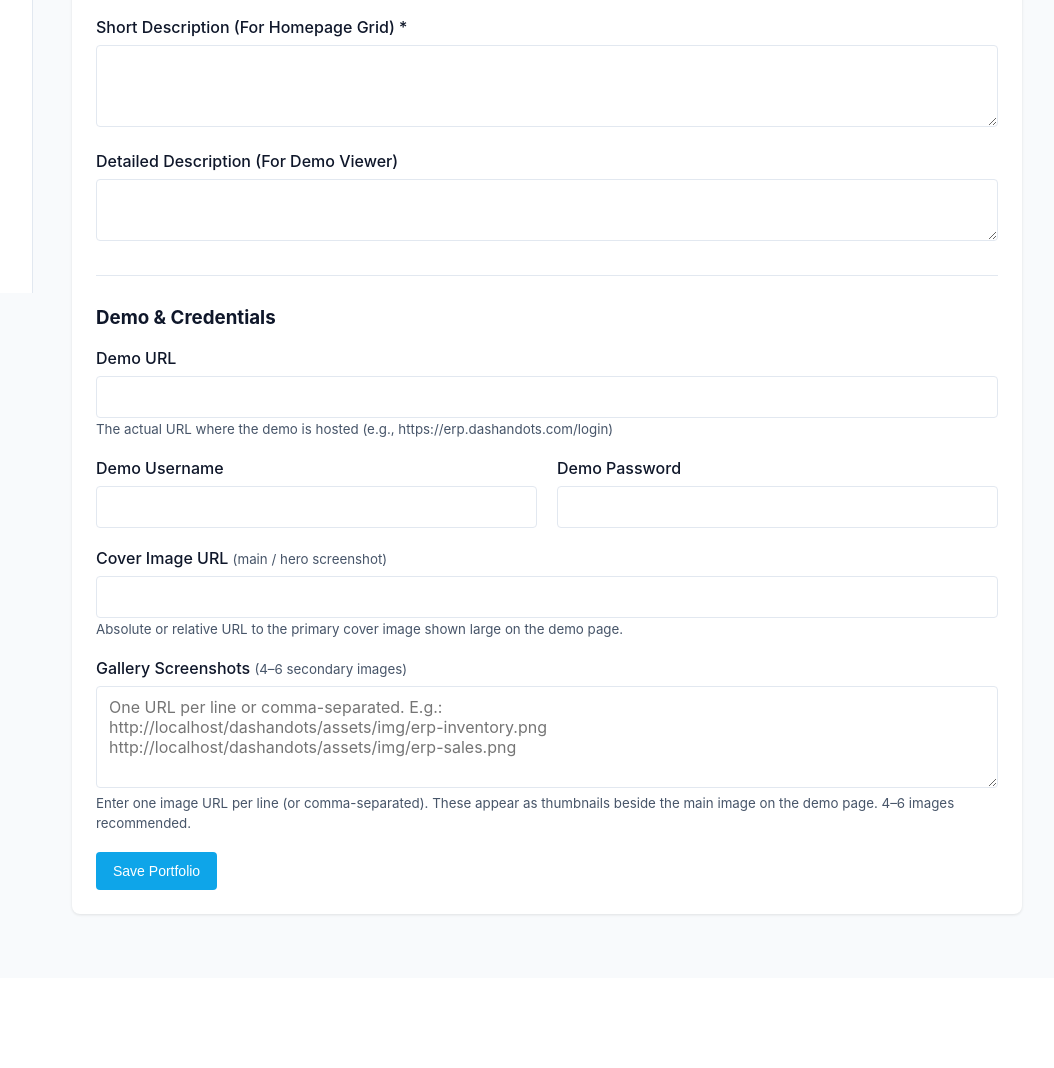
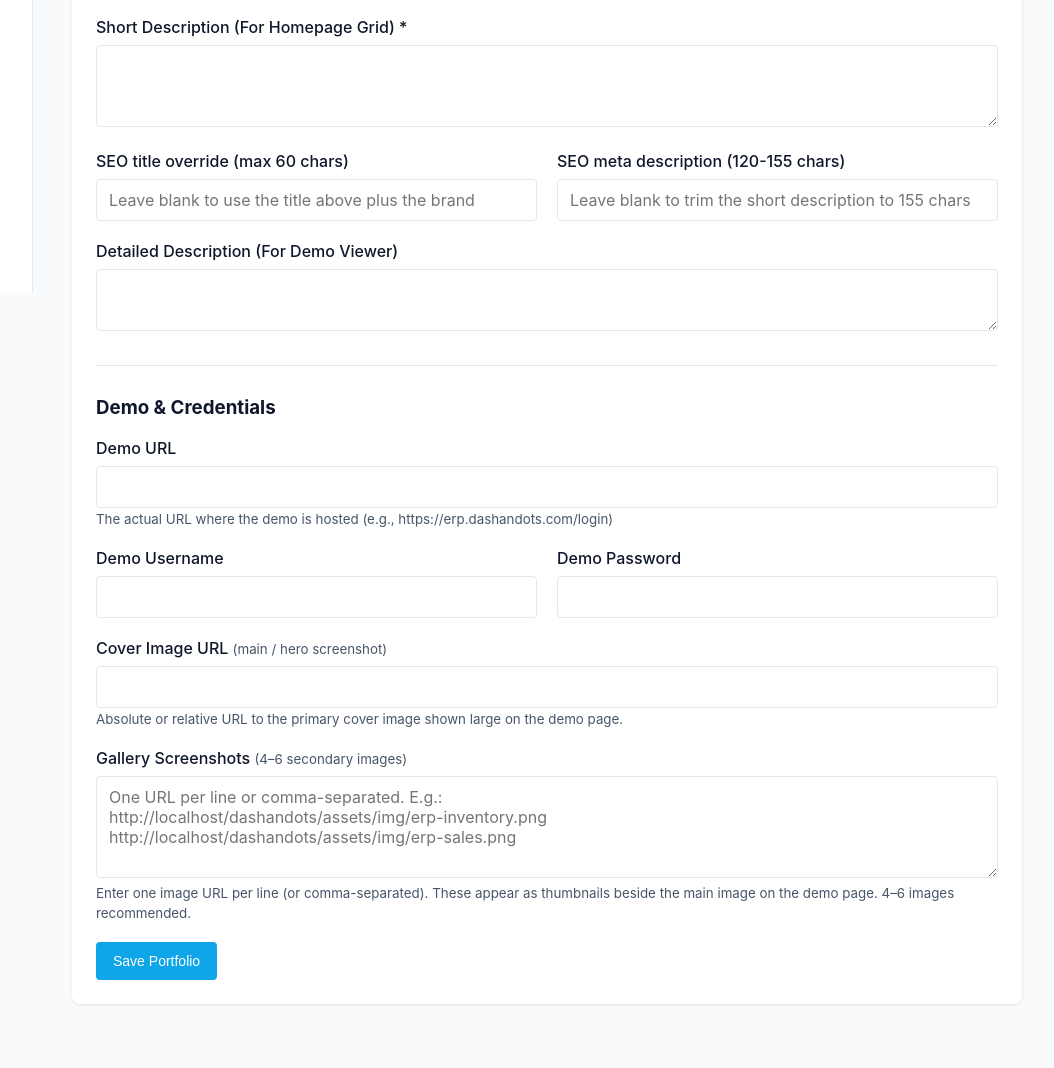
Before and after one commit to sumit245/dnd-p, a PHP site: page /dashandots/admin/portfolio-form.php in a window 1280 px wide. Shown: the part 507-1575 px from the top of the page, without its empty margins (218-1272 px from the left). Before the commit the page ends 1423 px from the top, so only its background shows below. Run offline with PHP 8.4, Linux system fonts and the light colour scheme; a user stored in the database is signed in; some libraries are stand-ins or nearby versions.

Commit message:
fix: SERP-length titles and descriptions, drop unverified stats, heading fixes
Metadata was overrunning what search results display. Titles are now all 60
characters or under and descriptions 120-155, across the six service pages,
/portfolio, the homepage, the config og:title (was 97) and both static blog
posts. Trims cut trailing qualifier clauses, not keywords.

Demo pages get per-row overrides: new nullable meta_title / meta_description
columns on portfolios (migration in scripts/, plus database.sql and two admin
fields), resolving as meta_* -> includes/demo-seo.php -> generated. The
generated fallback trims short_description to 155 chars on a word boundary and
only appends the brand when the result still fits 60, which is what fixes the
13 over-length descriptions and the 74-101 char titles without anyone having to
fill the new fields in. That takes every demo page inside both limits.

demo/erp.php, demo/tms.php and demo/hms.php predated view.php and carried their
own copy of the SEO setup, so they missed the overrides, the breadcrumb and the
SoftwareApplication schema. They are now thin wrappers around view.php.

The About section's "450+ projects / 150+ clients / 5+ years" is deleted: it
was never substantiated. In its place, four terms we can show in writing (NDA
before engagement, you own the IP, AMC and 24/7 support, 48-hour response),
built from .about-cards/.about-card, which were already styled and unused, so
no CSS changed and no asset rebuild is needed.

Also: the contact heading no longer promises a free estimate while the button
says "Talk to Our Team"; blog cards are h2 instead of h3 (h1 -> h3 skipped a
level), with a compound selector so style.css's legacy `.blog-card h2` rule
cannot change the spacing; and /404's only heading is no longer the decorative
glyph at opacity .15.

Co-Authored-By: Claude Opus 5 <noreply@anthropic.com>

```diff
--- a/admin/portfolio-form.php
+++ b/admin/portfolio-form.php
@@ -15,6 +15,8 @@ $portfolio = [
     'badge' => '',
     'sort_order' => 100,
     'short_description' => '',
+    'meta_title' => '',
+    'meta_description' => '',
     'client_name' => '',
     'client_url' => '',
     'tile_color' => '',
@@ -53,6 +55,8 @@ if ($_SERVER['REQUEST_METHOD'] === 'POST') {
         'client_url' => filter_var(trim($_POST['client_url'] ?? ''), FILTER_VALIDATE_URL) ?: null,
         'tile_color' => preg_match('/^#[0-9A-Fa-f]{6}$/', trim($_POST['tile_color'] ?? '')) ? strtoupper(trim($_POST['tile_color'])) : null,
         'short_description' => $_POST['short_description'] ?? '',
+        'meta_title' => trim($_POST['meta_title'] ?? ''),
+        'meta_description' => trim($_POST['meta_description'] ?? ''),
         'detailed_description' => $_POST['detailed_description'] ?? '',
         'demo_url' => $_POST['demo_url'] ?? '',
         'username' => $_POST['username'] ?? '',
@@ -63,19 +67,23 @@ if ($_SERVER['REQUEST_METHOD'] === 'POST') {
 
     try {
         if ($isEdit) {
-            $stmt = $pdo->prepare('UPDATE portfolios SET title=?, slug=?, category=?, industry=?, badge=?, sort_order=?, client_name=?, client_url=?, tile_color=?, short_description=?, detailed_description=?, demo_url=?, username=?, password=?, image_path=?, gallery_images=? WHERE id=?');
+            $stmt = $pdo->prepare('UPDATE portfolios SET title=?, slug=?, category=?, industry=?, badge=?, sort_order=?, client_name=?, client_url=?, tile_color=?, short_description=?, meta_title=?, meta_description=?, detailed_description=?, demo_url=?, username=?, password=?, image_path=?, gallery_images=? WHERE id=?');
             $stmt->execute([
                 $portfolio['title'], $portfolio['slug'], $portfolio['category'], $portfolio['industry'], $portfolio['badge'], $portfolio['sort_order'],
                 $portfolio['client_name'], $portfolio['client_url'], $portfolio['tile_color'], $portfolio['short_description'],
+                $portfolio['meta_title'] !== '' ? $portfolio['meta_title'] : null,
+                $portfolio['meta_description'] !== '' ? $portfolio['meta_description'] : null,
                 $portfolio['detailed_description'], $portfolio['demo_url'], $portfolio['username'],
                 $portfolio['password'], $portfolio['image_path'], $portfolio['gallery_images'], $id
             ]);
             $message = '<div class="alert alert-success">Portfolio updated successfully.</div>';
         } else {
-            $stmt = $pdo->prepare('INSERT INTO portfolios (title, slug, category, industry, badge, sort_order, client_name, client_url, tile_color, short_description, detailed_description, demo_url, username, password, image_path, gallery_images) VALUES (?, ?, ?, ?, ?, ?, ?, ?, ?, ?, ?, ?, ?, ?, ?, ?)');
+            $stmt = $pdo->prepare('INSERT INTO portfolios (title, slug, category, industry, badge, sort_order, client_name, client_url, tile_color, short_description, meta_title, meta_description, detailed_description, demo_url, username, password, image_path, gallery_images) VALUES (?, ?, ?, ?, ?, ?, ?, ?, ?, ?, ?, ?, ?, ?, ?, ?, ?, ?)');
             $stmt->execute([
                 $portfolio['title'], $portfolio['slug'], $portfolio['category'], $portfolio['industry'], $portfolio['badge'], $portfolio['sort_order'],
                 $portfolio['client_name'], $portfolio['client_url'], $portfolio['tile_color'], $portfolio['short_description'],
+                $portfolio['meta_title'] !== '' ? $portfolio['meta_title'] : null,
+                $portfolio['meta_description'] !== '' ? $portfolio['meta_description'] : null,
                 $portfolio['detailed_description'], $portfolio['demo_url'], $portfolio['username'],
                 $portfolio['password'], $portfolio['image_path'], $portfolio['gallery_images']
             ]);
@@ -162,6 +170,22 @@ if ($_SERVER['REQUEST_METHOD'] === 'POST') {
         <div class="form-group">
             <label for="short_description">Short Description (For Homepage Grid) *</label>
             <textarea id="short_description" name="short_description" class="form-control" rows="3" required><?php echo htmlspecialchars($portfolio['short_description']); ?></textarea>
+
+        </div>
+
+        <div style="display: grid; grid-template-columns: 1fr 1fr; gap: 20px;">
+            <div class="form-group">
+                <label for="meta_title">SEO title override (max 60 chars)</label>
+                <input type="text" id="meta_title" name="meta_title" class="form-control" maxlength="70"
+                    value="<?php echo htmlspecialchars($portfolio['meta_title'] ?? ''); ?>"
+                    placeholder="Leave blank to use the title above plus the brand">
+            </div>
+            <div class="form-group">
+                <label for="meta_description">SEO meta description (120-155 chars)</label>
+                <input type="text" id="meta_description" name="meta_description" class="form-control" maxlength="170"
+                    value="<?php echo htmlspecialchars($portfolio['meta_description'] ?? ''); ?>"
+                    placeholder="Leave blank to trim the short description to 155 chars">
+            </div>
         </div>
 
         <div class="form-group">
--- a/includes/config.php
+++ b/includes/config.php
@@ -56,7 +56,8 @@ $page = [
     'description' => 'Dashandots builds custom ERP, CRM, Hotel PMS, project management software and mobile apps for Indian SMEs in Gurugram and Delhi NCR, with secure delivery and long-term support.',
     'keywords' => 'custom ERP development India, CRM development company India, business software for Indian SMEs',
     'canonical' => SITE_URL . '/',
-    'og_title' => 'Software Developer in India | ERP, CRM, Hotel PMS & Management Systems — ' . SITE_NAME,
+    // Kept under ~70 chars so social previews do not truncate it.
+    'og_title' => 'ERP, CRM & Management Systems | ' . SITE_NAME,
     'og_desc' => 'Custom ERP, CRM, Hotel PMS, hospital management & project management software developer in Delhi NCR, India. Mobile apps and enterprise systems for SMEs.',
     'og_image' => SITE_URL . '/assets/img/og-image.jpg',
     'body_class' => '',
```
Also changed, not shown: demo/erp.php (+9 -23 lines), demo/hms.php (+9 -23 lines), demo/tms.php (+9 -23 lines), demo/view.php (+46 -4 lines), scripts/migrate-portfolio-meta.sql (added, +19 -0 lines).
